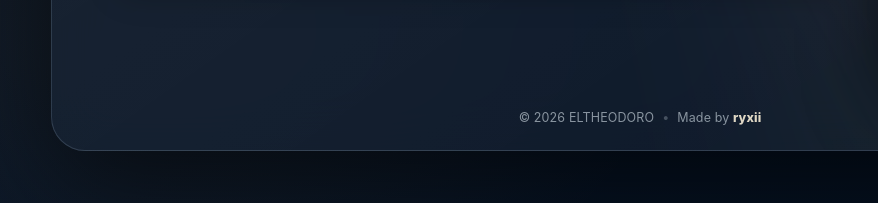
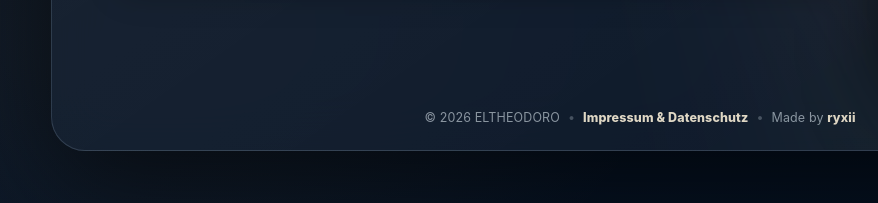
Before and after one commit to ryxiiiiiii/TheoSocials, a plain HTML site: page index.html in a window 1280 px wide. Shown: the part 828-1031 px from the top of the page, 0-878 px from the left. Drawn offline with Linux system fonts and the light colour scheme.

Commit message:
Update index.html

```diff
--- a/index.html
+++ b/index.html
@@ -446,6 +446,23 @@
       font-weight: 800;
     }
 
+    footer a {
+      color: rgba(246, 236, 214, .9);
+      font-weight: 800;
+      text-decoration: none;
+      transition: color .2s ease, opacity .2s ease;
+    }
+
+    footer a:hover {
+      color: var(--sky);
+    }
+
+    footer a:focus-visible {
+      outline: 2px solid var(--sky);
+      outline-offset: 3px;
+      border-radius: 4px;
+    }
+
     .dot { opacity: .45; }
 
     @media (max-width: 1160px) {
@@ -601,6 +618,8 @@
 <footer>
 <span>© <span id="year"></span> ELTHEODORO</span>
 <span class="dot">•</span>
+<a href="https://impressum.eltheodoro.de/" aria-label="Impressum und Datenschutz öffnen">Impressum &amp; Datenschutz</a>
+<span class="dot">•</span>
 <span>Made by <b>ryxii</b></span>
 </footer>
 </section>
```
